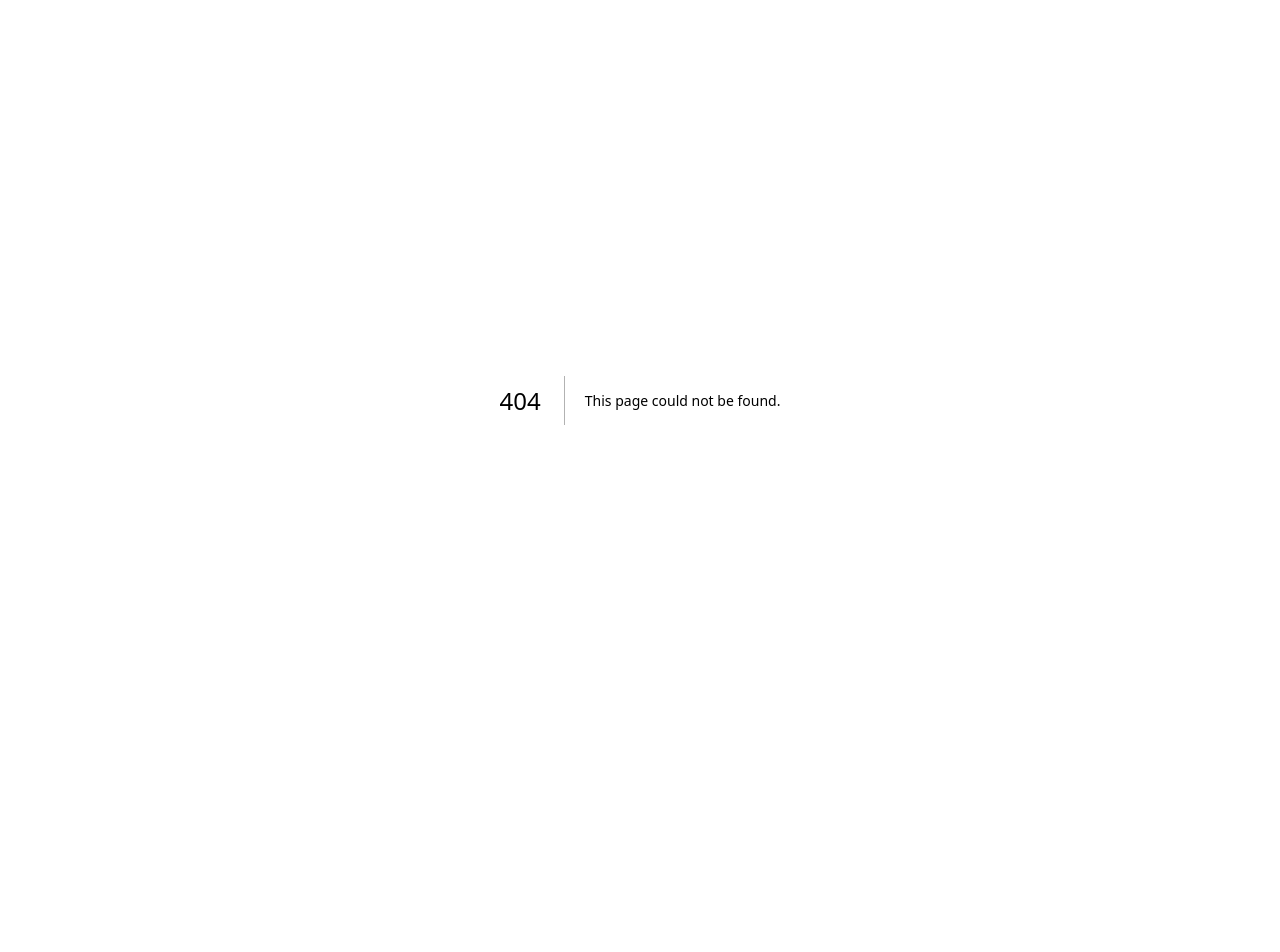
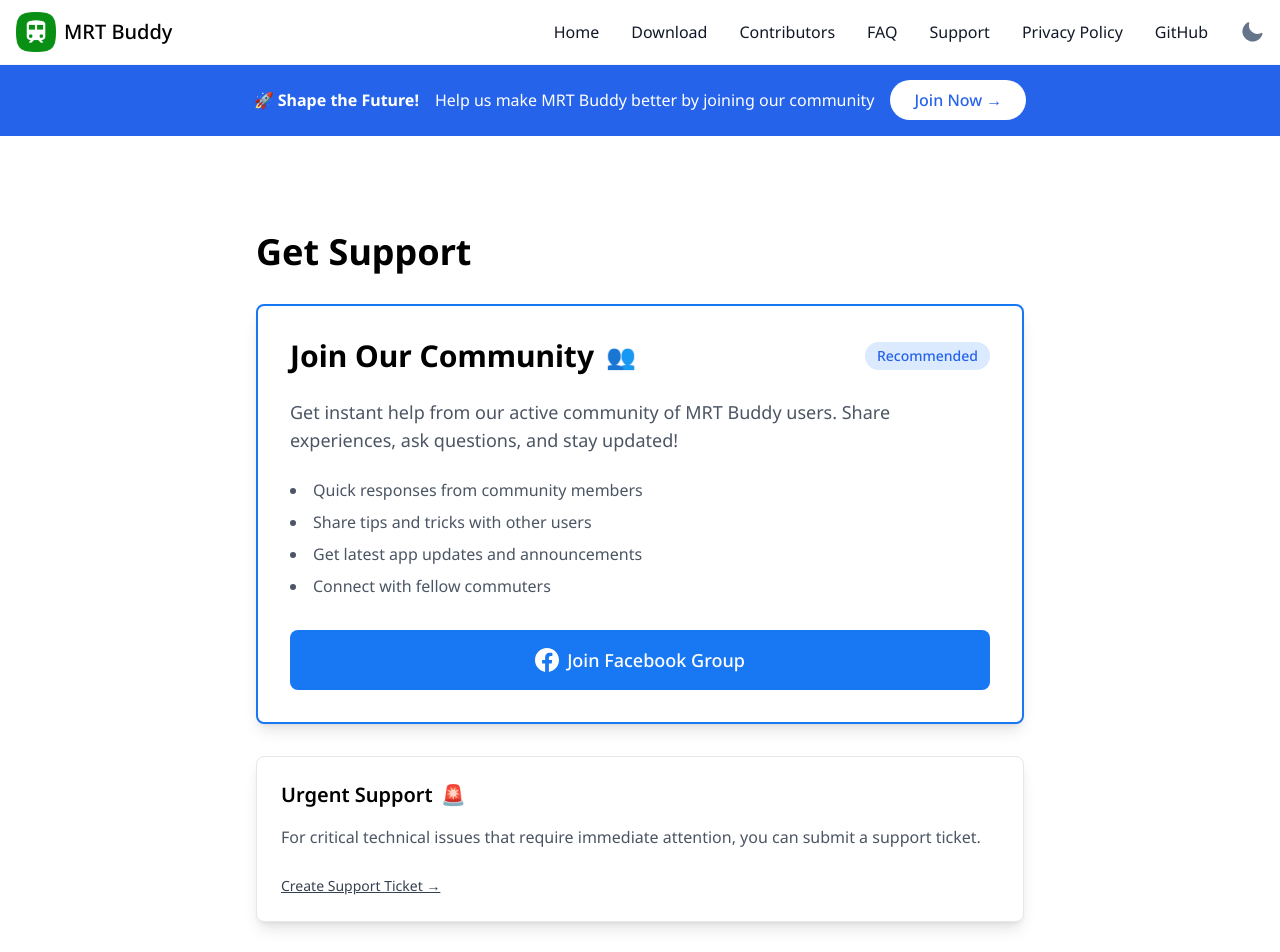
Before and after one commit to nomandhoni-cs/mrt-buddy, a Next.js app: page /support in a window 1280 px wide. Before the commit this address had no page. Shown: the top 952 px of the page. Before the commit the page ends 800 px from the top, so only its background shows below. Built offline with nearby package versions, Linux system fonts and the light colour scheme.

Commit message:
chore: add our new facebook group

```diff
--- /dev/null
+++ b/components/CommunitySection.js
@@ -0,0 +1,20 @@
+import React from 'react';
+
+export const CommunitySection = () => (
+  <section className="w-full py-4 bg-blue-600 text-white text-center sticky top-[64px] z-40">
+    <div className="container mx-auto px-4 flex items-center justify-center gap-4 flex-wrap">
+      <span className="font-bold text-base">🚀 Shape the Future!</span>
+      <p className="text-base">
+        Help us make MRT Buddy better by joining our community
+      </p>
+      <a
+        href="http://facebook.com/groups/596021299517064"
+        target="_blank"
+        rel="noopener noreferrer"
+        className="bg-white text-blue-600 px-6 py-2 rounded-full text-base font-medium hover:bg-blue-50 transition-colors"
+      >
+        Join Now →
+      </a>
+    </div>
+  </section>
+);
--- a/components/Navbar.js
+++ b/components/Navbar.js
@@ -45,6 +45,7 @@
     { href: "/#download", label: "Download" },
     { href: "/contributors", label: "Contributors" },
     { href: "/faq", label: "FAQ" },
+    { href: "/support", label: "Support" },
     { href: "/privacy-policy", label: "Privacy Policy" },
     {
       href: "http://github.com/aniruddha-adhikary/mrt-buddy",
--- a/next.config.js
+++ b/next.config.js
@@ -7,15 +7,6 @@
   basePath: process.env.GITHUB_ACTIONS ? "/mrt-buddy-web" : "",
   assetPrefix: process.env.GITHUB_ACTIONS ? "/mrt-buddy-web/" : "",
   trailingSlash: true,
-  async redirects() {
-    return [
-      {
-        source: '/support',
-        destination: 'https://mrtbuddy.zohodesk.com/portal/en/newticket',
-        permanent: false,
-      },
-    ];
-  },
   async rewrites() {
     return [
       {
--- a/pages/faq.js
+++ b/pages/faq.js
@@ -2,6 +2,7 @@
 import Head from "next/head";
 import { StickyNavbar } from "../components/Navbar";
 import { Footer } from "../components/Footer";
+import { CommunitySection } from "../components/CommunitySection";
 
 export default function FAQ() {
   return (
@@ -10,6 +11,7 @@
         <title>FAQ - MRT Buddy</title>
       </Head>
       <StickyNavbar />
+      <CommunitySection />
 
       <main className="container mx-auto px-4 pt-24 dark:text-white">
         <div className="max-w-3xl mx-auto">
--- a/pages/index.js
+++ b/pages/index.js
@@ -2,6 +2,7 @@
 import Head from "next/head";
 import { StickyNavbar } from "../components/Navbar";
 import dynamic from "next/dynamic";
+import { CommunitySection } from '../components/CommunitySection';
 import { Footer } from "../components/Footer";
 import { Hero } from "../components/Hero";
 import { DeviceShowcase } from "../components/DeviceShowcase";
@@ -20,11 +21,12 @@
   };
 
   return (
-    <main className="min-h-screen bg-white">
+    <main className="min-h-screen bg-white relative">
       <Head>
         <title>MRT Buddy - Your Dhaka Metro Rail Companion</title>
       </Head>
       <StickyNavbar />
+      <CommunitySection />
       <Hero
         handleDownloadClick={handleDownloadClick}
         isAnimating={isAnimating}
--- a/pages/privacy-policy.js
+++ b/pages/privacy-policy.js
@@ -2,6 +2,7 @@
 import Head from "next/head";
 import { StickyNavbar } from "../components/Navbar";
 import { Footer } from "../components/Footer";
+import { CommunitySection } from "../components/CommunitySection";
 
 export default function PrivacyPolicy() {
   return (
@@ -10,6 +11,7 @@
         <title>Privacy Policy - MRT Buddy</title>
       </Head>
       <StickyNavbar />
+      <CommunitySection />
 
       <main className="container mx-auto px-4 pt-24 pb-16">
         <div className="max-w-3xl mx-auto">
--- /dev/null
+++ b/pages/support.js
@@ -0,0 +1,79 @@
+import React from "react";
+import Head from "next/head";
+import { StickyNavbar } from "../components/Navbar";
+import { Footer } from "../components/Footer";
+import { CommunitySection } from "../components/CommunitySection";
+
+export default function Support() {
+  return (
+    <div className="min-h-screen bg-white dark:bg-[#121212]">
+      <Head>
+        <title>Support - MRT Buddy</title>
+      </Head>
+      <StickyNavbar />
+      <CommunitySection />
+
+      <main className="container mx-auto px-4 pt-24 pb-16">
+        <div className="max-w-3xl mx-auto">
+          <h1 className="text-4xl font-bold mb-8 dark:text-white">
+            Get Support
+          </h1>
+
+          <div className="space-y-8">
+            <div className="bg-white dark:bg-gray-800 rounded-lg p-8 shadow-lg border-2 border-[#1877F2] dark:border-[#1877F2]">
+              <div className="flex items-center justify-between mb-6">
+                <h2 className="text-3xl font-bold dark:text-white flex items-center gap-3">
+                  <span>Join Our Community</span>
+                  <span className="text-2xl">👥</span>
+                </h2>
+                <div className="bg-blue-100 dark:bg-blue-900/30 text-blue-600 dark:text-blue-300 px-3 py-1 rounded-full text-sm font-medium">
+                  Recommended
+                </div>
+              </div>
+              <p className="text-gray-600 dark:text-gray-300 mb-6 text-lg">
+                Get instant help from our active community of MRT Buddy users. Share experiences, ask questions, and stay updated!
+              </p>
+              <ul className="list-disc list-inside mb-8 text-gray-600 dark:text-gray-300 space-y-2">
+                <li>Quick responses from community members</li>
+                <li>Share tips and tricks with other users</li>
+                <li>Get latest app updates and announcements</li>
+                <li>Connect with fellow commuters</li>
+              </ul>
+              <a
+                href="http://facebook.com/groups/596021299517064"
+                target="_blank"
+                rel="noopener noreferrer"
+                className="inline-flex items-center justify-center w-full bg-[#1877F2] text-white px-6 py-4 rounded-lg hover:bg-[#1664d8] transition-colors text-lg font-medium gap-2"
+              >
+                <svg className="w-6 h-6" fill="currentColor" viewBox="0 0 24 24">
+                  <path d="M24 12.073c0-6.627-5.373-12-12-12s-12 5.373-12 12c0 5.99 4.388 10.954 10.125 11.854v-8.385H7.078v-3.47h3.047V9.43c0-3.007 1.792-4.669 4.533-4.669 1.312 0 2.686.235 2.686.235v2.953H15.83c-1.491 0-1.956.925-1.956 1.874v2.25h3.328l-.532 3.47h-2.796v8.385C19.612 23.027 24 18.062 24 12.073z"/>
+                </svg>
+                Join Facebook Group
+              </a>
+            </div>
+
+            <div className="bg-white dark:bg-gray-800 rounded-lg p-6 shadow-lg border border-gray-200 dark:border-gray-700">
+              <h2 className="text-xl font-semibold mb-4 dark:text-white flex items-center gap-2">
+                <span>Urgent Support</span>
+                <span className="text-red-500">🚨</span>
+              </h2>
+              <p className="text-gray-600 dark:text-gray-300 mb-6">
+                For critical technical issues that require immediate attention, you can submit a support ticket.
+              </p>
+              <a
+                href="https://mrtbuddy.zohodesk.com/portal/en/newticket"
+                target="_blank"
+                rel="noopener noreferrer"
+                className="inline-block text-gray-700 dark:text-gray-300 hover:text-gray-900 dark:hover:text-white transition-colors underline text-sm"
+              >
+                Create Support Ticket →
+              </a>
+            </div>
+          </div>
+        </div>
+      </main>
+
+      <Footer />
+    </div>
+  );
+}
```
